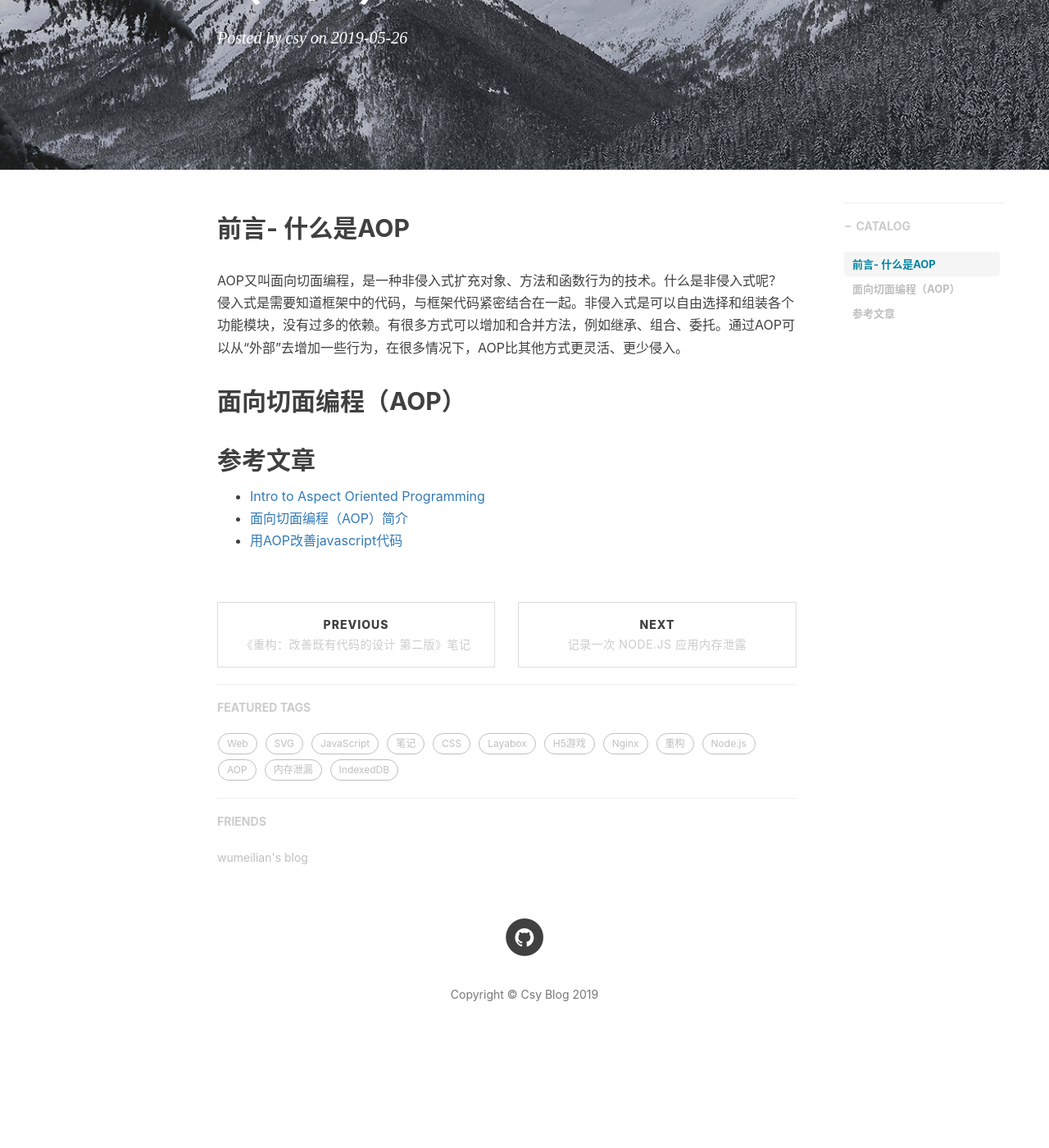
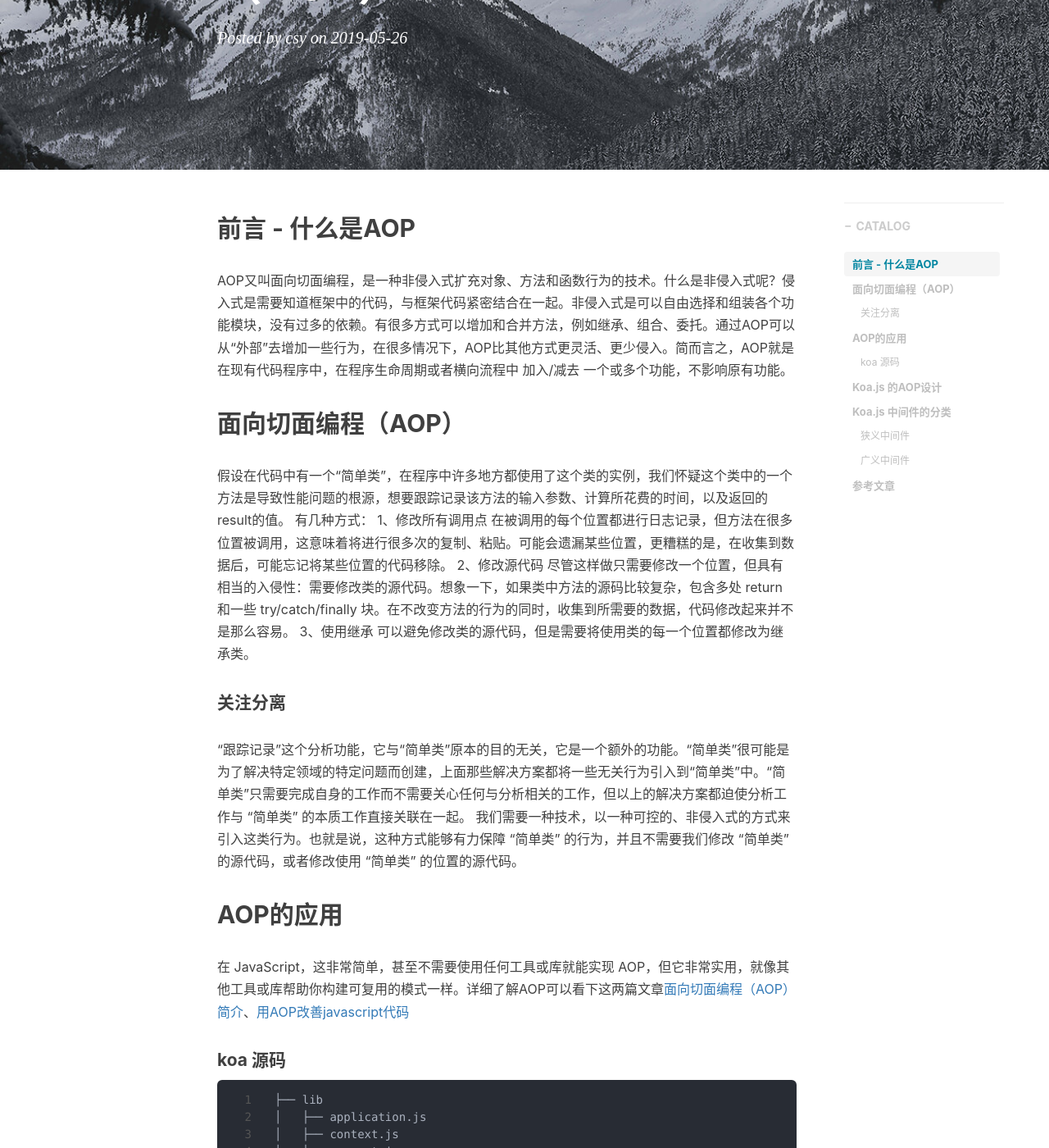
Before and after one commit to IdeaEcho/IdeaEcho.github.io, a Jekyll site: the page built from _posts/2019-5-26-koajs.md, in a window 1280 px wide and 1400 px high, scrolled down 310 px. Shown: the whole window at 82% size. Built offline with Jekyll 4.4.1, drawn with Linux system fonts in a browser that asks for light colours; nearby versions of some CDN libraries; comment, search, counter and statistics services are not loaded; before the commit the page ends 1600 px from its top, so only the background shows below that; some of the changed text lies outside the part shown.

Commit message:
feat: Koa洋葱模型与面向切面编程（AOP）

````diff
--- a/_posts/2019-5-26-koajs.md
+++ b/_posts/2019-5-26-koajs.md
@@ -8,17 +8,81 @@
 catalog: true
 tags:
     - Node.js
-    - AOP
+    - 设计模式
 ---
 
-## 前言- 什么是AOP
+## 前言 - 什么是AOP
 
-AOP又叫面向切面编程，是一种非侵入式扩充对象、方法和函数行为的技术。什么是非侵入式呢？ 侵入式是需要知道框架中的代码，与框架代码紧密结合在一起。非侵入式是可以自由选择和组装各个功能模块，没有过多的依赖。有很多方式可以增加和合并方法，例如继承、组合、委托。通过AOP可以从“外部”去增加一些行为，在很多情况下，AOP比其他方式更灵活、更少侵入。
+AOP又叫面向切面编程，是一种非侵入式扩充对象、方法和函数行为的技术。什么是非侵入式呢？侵入式是需要知道框架中的代码，与框架代码紧密结合在一起。非侵入式是可以自由选择和组装各个功能模块，没有过多的依赖。有很多方式可以增加和合并方法，例如继承、组合、委托。通过AOP可以从“外部”去增加一些行为，在很多情况下，AOP比其他方式更灵活、更少侵入。简而言之，AOP就是在现有代码程序中，在程序生命周期或者横向流程中 加入/减去 一个或多个功能，不影响原有功能。
 
 ## 面向切面编程（AOP）
+假设在代码中有一个“简单类”，在程序中许多地方都使用了这个类的实例，我们怀疑这个类中的一个方法是导致性能问题的根源，想要跟踪记录该方法的输入参数、计算所花费的时间，以及返回的result的值。
+有几种方式：
+1、修改所有调用点
+在被调用的每个位置都进行日志记录，但方法在很多位置被调用，这意味着将进行很多次的复制、粘贴。可能会遗漏某些位置，更糟糕的是，在收集到数据后，可能忘记将某些位置的代码移除。
+2、修改源代码
+尽管这样做只需要修改一个位置，但具有相当的入侵性：需要修改类的源代码。想象一下，如果类中方法的源码比较复杂，包含多处 return 和一些 try/catch/finally 块。在不改变方法的行为的同时，收集到所需要的数据，代码修改起来并不是那么容易。
+3、使用继承
+ 可以避免修改类的源代码，但是需要将使用类的每一个位置都修改为继承类。
+
+#### 关注分离
+"跟踪记录"这个分析功能，它与“简单类”原本的目的无关，它是一个额外的功能。“简单类”很可能是为了解决特定领域的特定问题而创建，上面那些解决方案都将一些无关行为引入到“简单类”中。“简单类”只需要完成自身的工作而不需要关心任何与分析相关的工作，但以上的解决方案都迫使分析工作与 “简单类” 的本质工作直接关联在一起。
+我们需要一种技术，以一种可控的、非侵入式的方式来引入这类行为。也就是说，这种方式能够有力保障 “简单类” 的行为，并且不需要我们修改 “简单类” 的源代码，或者修改使用 “简单类” 的位置的源代码。
+
+## AOP的应用
+在 JavaScript，这非常简单，甚至不需要使用任何工具或库就能实现 AOP，但它非常实用，就像其他工具或库帮助你构建可复用的模式一样。详细了解AOP可以看下这两篇文章[面向切面编程（AOP）简介](http://know.cujojs.com/tutorials/aop/intro-to-aspect-oriented-programming)、[用AOP改善javascript代码](http://www.alloyteam.com/2013/08/yong-aop-gai-shan-javascript-dai-ma/)
+
+#### koa 源码
+```
+├── lib
+│   ├── application.js
+│   ├── context.js
+│   ├── request.js
+│   └── response.js
+└── package.json
+```
+这个就是 `GitHub` [https://github.com/koajs/koa](https://github.com/koajs/koa/)上开源的koa2源码的源文件结构，核心代码就是lib目录下的四个文件
+
+- application.js 是整个koa2 的入口文件，封装了context，request，response，以及最核心的中间件处理流程。
+- context.js   处理应用上下文，里面直接封装部分request.js和response.js的方法
+- request.js   处理http请求
+- response.js  处理http响应
+
+Koa.js 作为一个web框架，总结出来提供了两种能力
+- 中间件机制（AOP切面）
+- HTTP服务
+
+## Koa.js 的AOP设计
+![koa](/img/koa/koa.png)
+Koa洋葱模型本质是AOP面向切面编程，切面由中间件机制实现，中间件单一职责，遵循先进后出的切面执行顺序，类似入栈出栈的顺序。
+
+HTTP 切面流程（请求=>中间件=>响应）
+从HTTP请求拿到想要的数据，然后处理想要处理的事情，最后返回处理后的结果
+
+## Koa.js 中间件的分类
+
+#### 狭义中间件
+- 中间件内操作请求 request
+    - 请求拦截
+- 中间件内操作响应 response
+    - 响应拦截
+- 中间件内操作上下文 context
+    - 直接上下文代理，初始化实例时候挂载代理在`app.context`上，初始化应用的时候才注入，只注入一次，每次请求都可以使用
+    - 请求过程上下文代理，请求时候挂载代理在`ctx`上，直接被app.use，请求时候才有注入，每次请求的注入都不同
+- 大多数直接被 app.use() 加载
+    - 注意: 初始化实例挂载代理`context`不被`app.use()`
+
+举个栗子 例如 中间件koa-static主要是靠拦截请求和响应，加载静态资源，中间件koa-bodyparser主要是拦截请求后解析出HTTP请求体重的POST数据，再挂载到ctx上。
+
+####  广义中间件
+- 不直接提供中间件
+- 通过间接方式提供了中间件或者子中间件
+- 间接被 app.use() 加载
+- 其他方式接入Koa切面
+
+举个例子 例如中间koa-router 是先注册路由后形成多个子中间件，后面再封装成一个父中间件提供给app.use()加载，让所有子中间件加载到Koa.js的请求洋葱模型中。
+
 
 ## 参考文章
 
-- [Intro to Aspect Oriented Programming](http://know.cujojs.com/tutorials/aop/intro-to-aspect-oriented-programming)
-- [面向切面编程（AOP）简介](http://know.cujojs.com/tutorials/aop/intro-to-aspect-oriented-programming)
-- [用AOP改善javascript代码]()
+[AOP 面向切面编程](https://github.com/chenshenhai/koajs-design-note/blob/master/note/chapter02/01.md)
````
Also changed, not shown: img/koa/koa.png (added).
